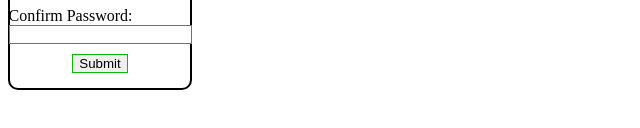
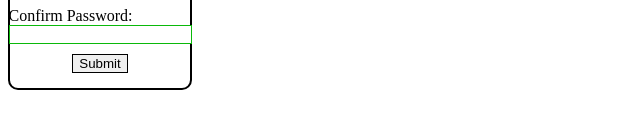
Before and after one commit to Q-Chan97/form-validation-excercise, a website built with webpack: page src/template.html in a window 1280 px wide. Shown: the part 206-334 px from the top of the page, 0-640 px from the left. Built offline with nearby package versions, Linux system fonts and the light colour scheme.

Commit message:
Fix button style

```diff
--- a/src/styles.css
+++ b/src/styles.css
@@ -16,3 +16,7 @@
 :valid {
     border: 1px solid rgb(10, 185, 10);
 }
+
+button[type="submit"] {
+    border: 1px solid black;
+}
```
